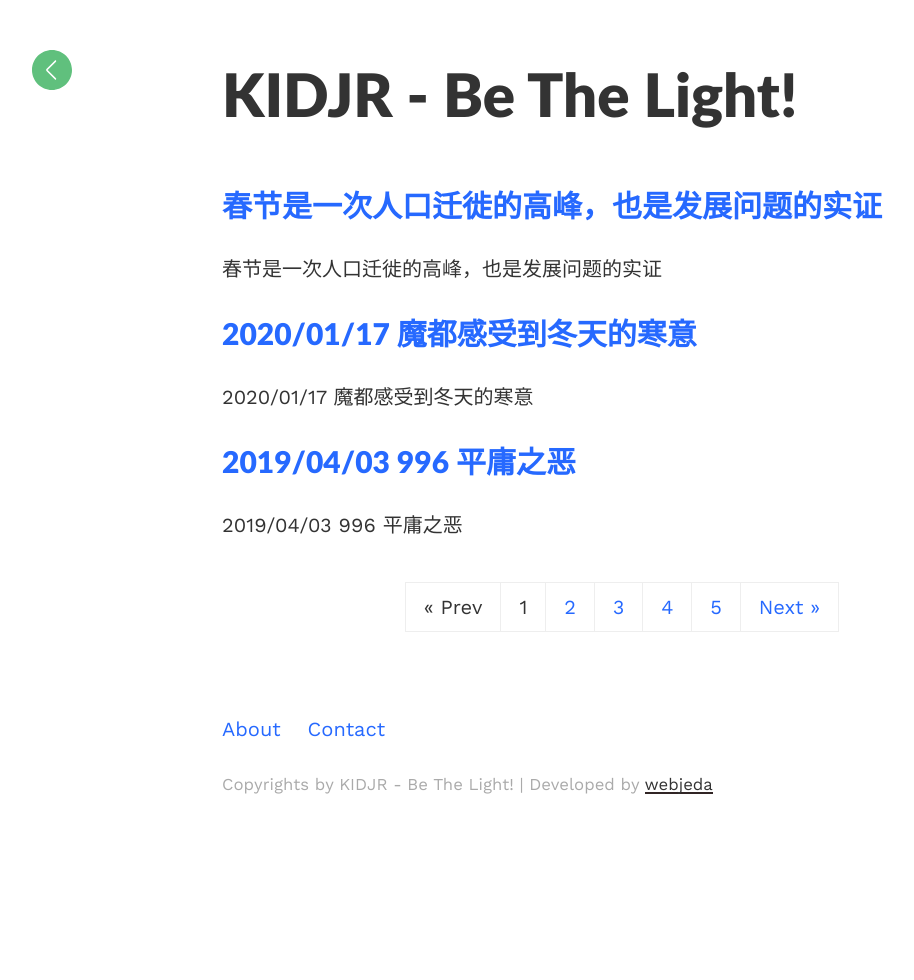
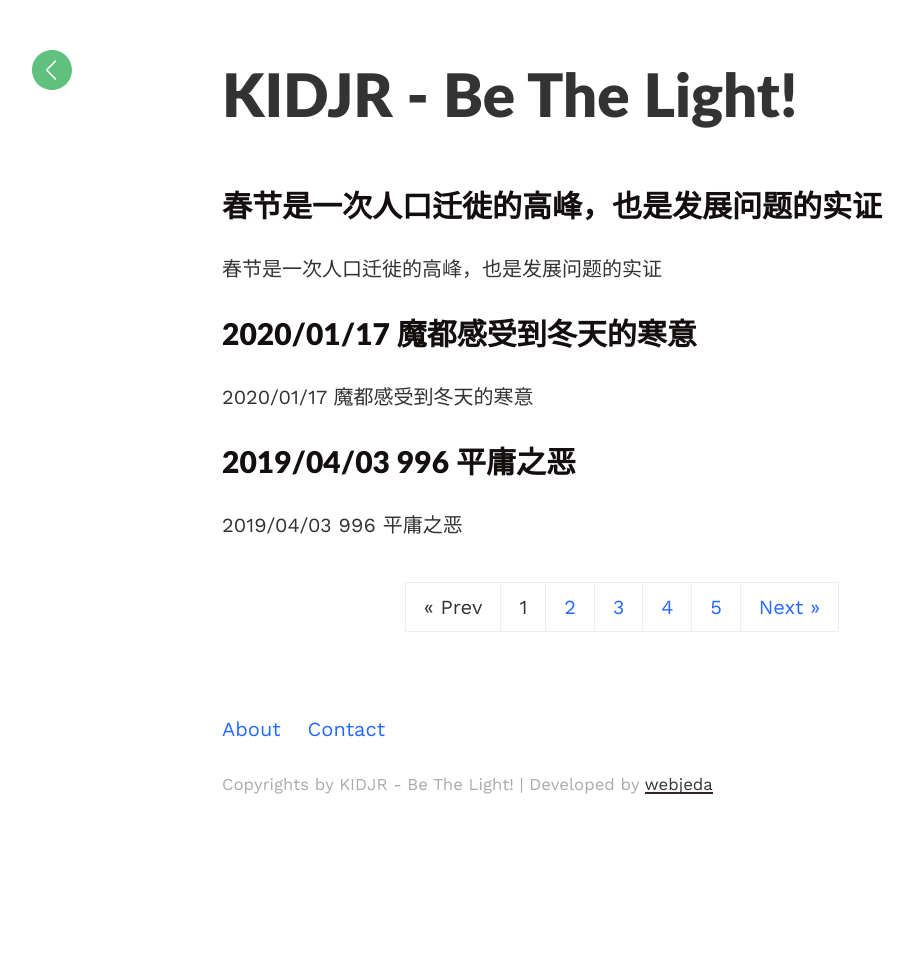
Before and after one commit to funkidsvip/kidjr.github.io, a Jekyll site: the page built from index.html, in a window 1280 px wide. Shown: the whole page, without its empty margins (18-932 px from the left). Built offline with Jekyll 4.4.1, drawn with Linux system fonts in a browser that asks for light colours; the list of posts is cut into pages by our own code.

Commit message:
Update style.scss

```diff
--- a/assets/css/_sass/style.scss
+++ b/assets/css/_sass/style.scss
@@ -36,7 +36,7 @@ a {
     }
 }
 
-h a {
+h2 a {
     color: $brand-color;
     text-decoration: none;
     &:hover{
```
